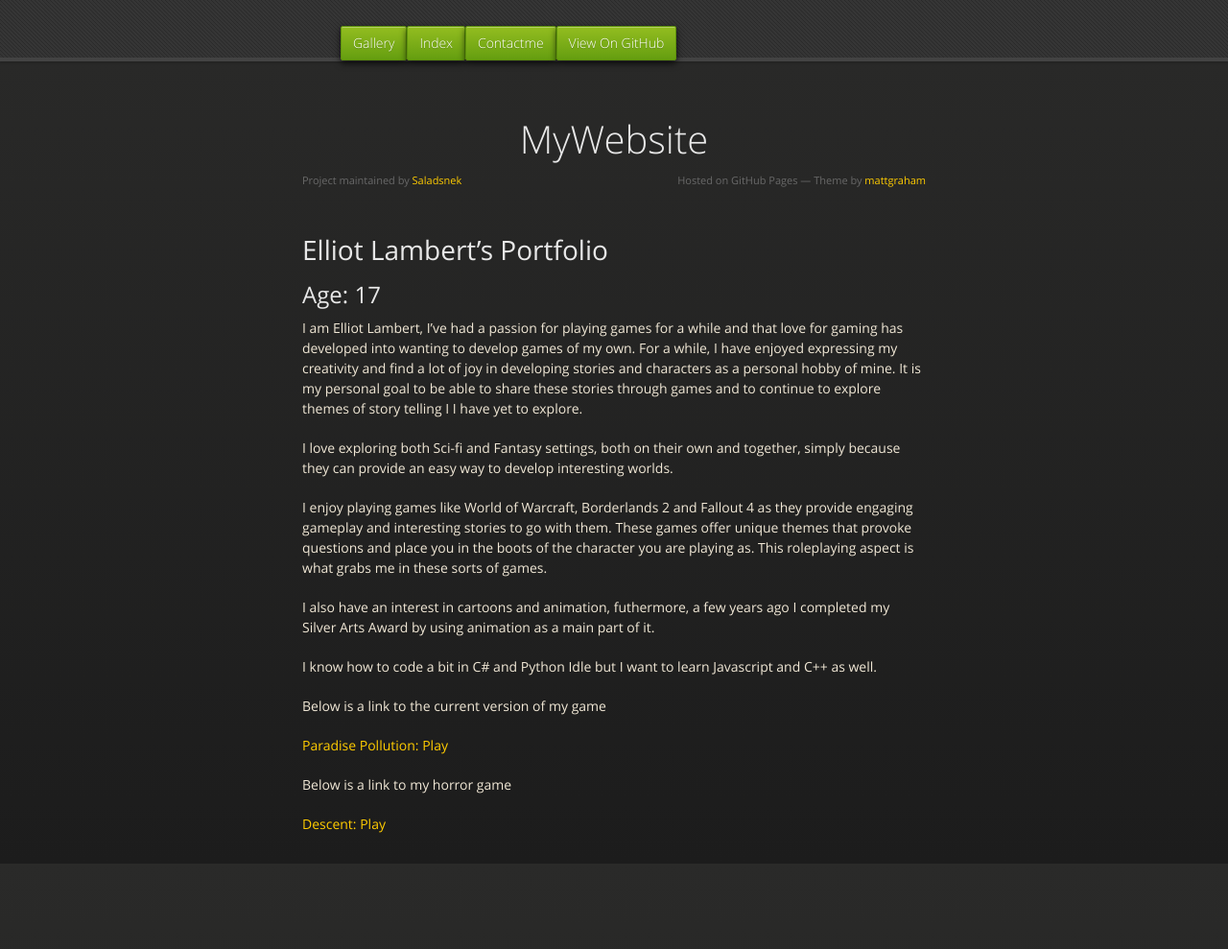
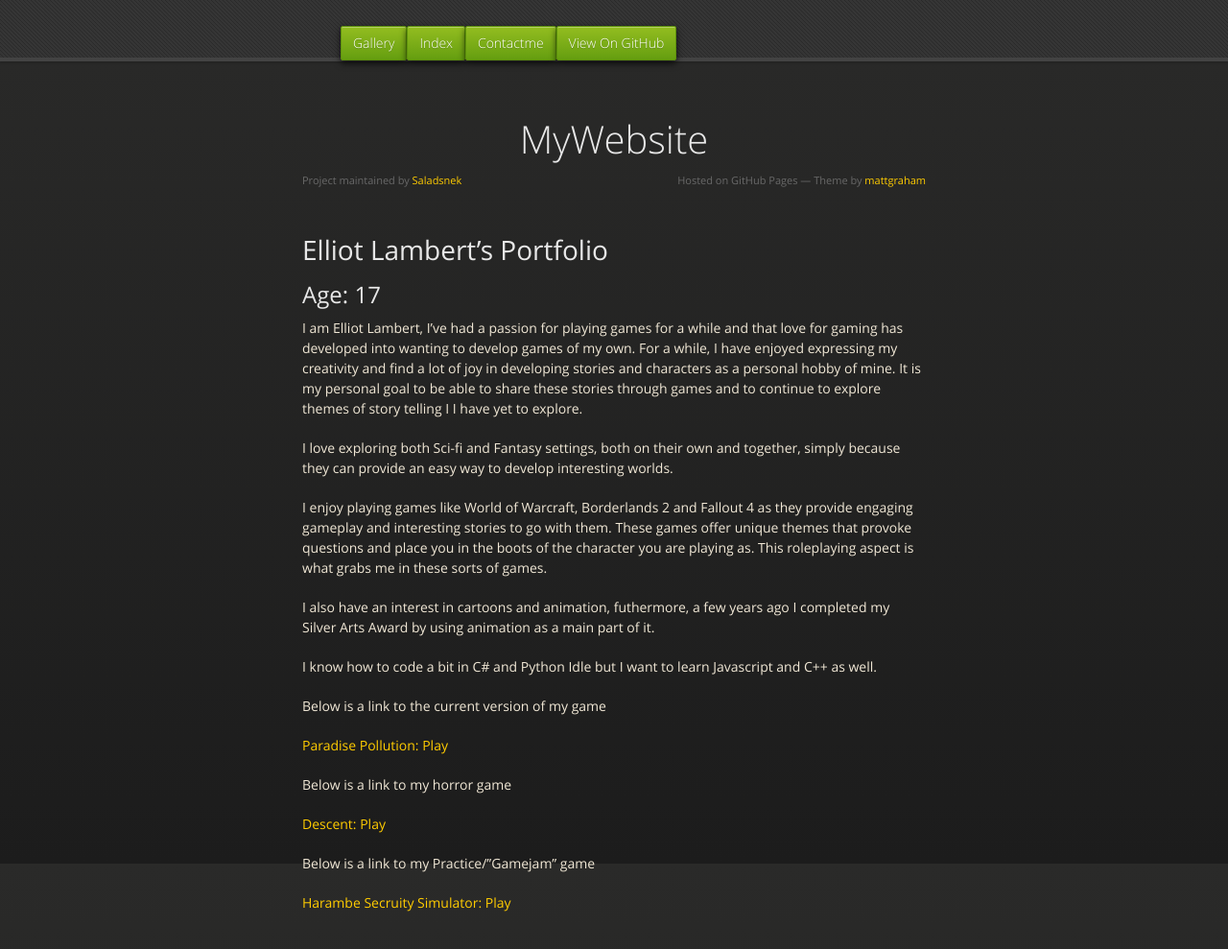
Before and after one commit to Saladsnek/MyWebsite, a Jekyll site: the page built from index.md, in a window 1280 px wide and 1061 px high. Shown: the top 989 px of the window at 96% size. Built offline with Jekyll 4.4.1, drawn with Linux system fonts in a browser that asks for light colours; nearby versions of some CDN libraries; our own code applies the rules of GitHub Pages for plain Markdown files; the repository's description, which GitHub fills in, is left out.

Commit message:
Blah blah coming back one moment

```diff
--- a/index.md
+++ b/index.md
@@ -19,3 +19,7 @@ Below is a link to the current version of my game
 Below is a link to my horror game
 
 <a href="WebGLBuildForPracProj/horror.html">Descent: Play</a>
+
+Below is a link to my Practice/"Gamejam" game
+
+<a href="WebGLForGameJam/horror.html">Harambe Secruity Simulator: Play</a>
```
